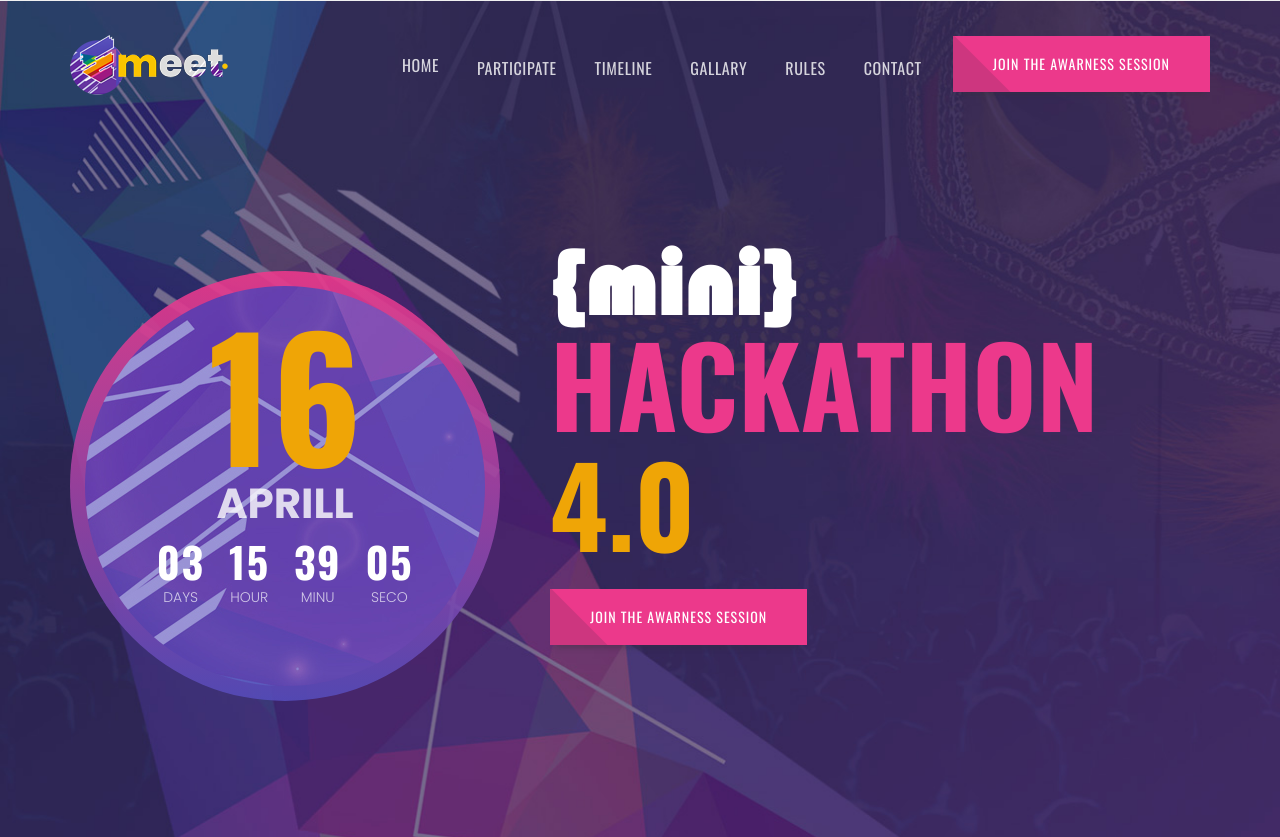
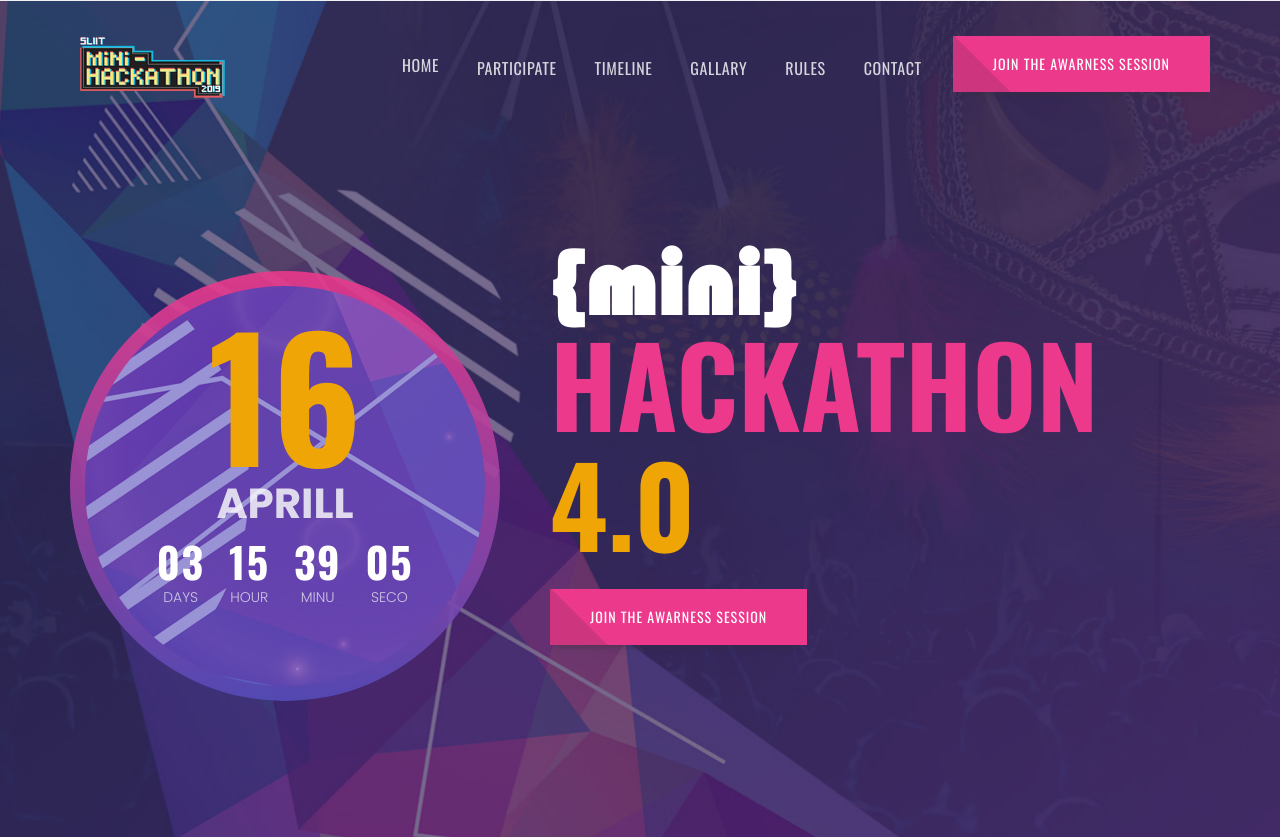
Before and after one commit to ms-club-sliit/minihackathon, a plain HTML site: page index.html in a window 1280 px wide. Shown: the top 837 px of the page. Drawn offline with nearby package versions, Linux system fonts and the light colour scheme.

Commit message:
minihackthon logo added

```diff
--- a/index.html
+++ b/index.html
@@ -110,7 +110,7 @@
                                 </button>
                                 <div class="lgx-logo">
                                     <a href="index.html" class="lgx-scroll">
-                                        <img src="assets/img/logo.png" alt="Mini Hackathon Logo" />
+                                        <img src="assets/img/rsz_logo-01.png" alt="Mini Hackathon Logo" />
                                     </a>
                                 </div>
                             </div>
@@ -713,9 +713,10 @@
                     <div class="container">
                         <div class="lgx-footer-area">
                             <div class="lgx-footer-single">
-                                <a class="logo" href="index.html"><img src="assets/img/footer-logo.png"
+                                    <a class="logo" href="index.html"><img src="assets/img/footer-logo.png"
                                         alt="Logo" /></a>
                             </div>
+
                             <!--//footer-area-->
                             <div class="lgx-footer-single">
                                 <h3 class="footer-title">Venue Location</h3>
```
Also changed, not shown: gallery.html (+1 -1 lines), assets/img/minihacklogo.png (added), assets/img/rsz_logo-01.png (added).
